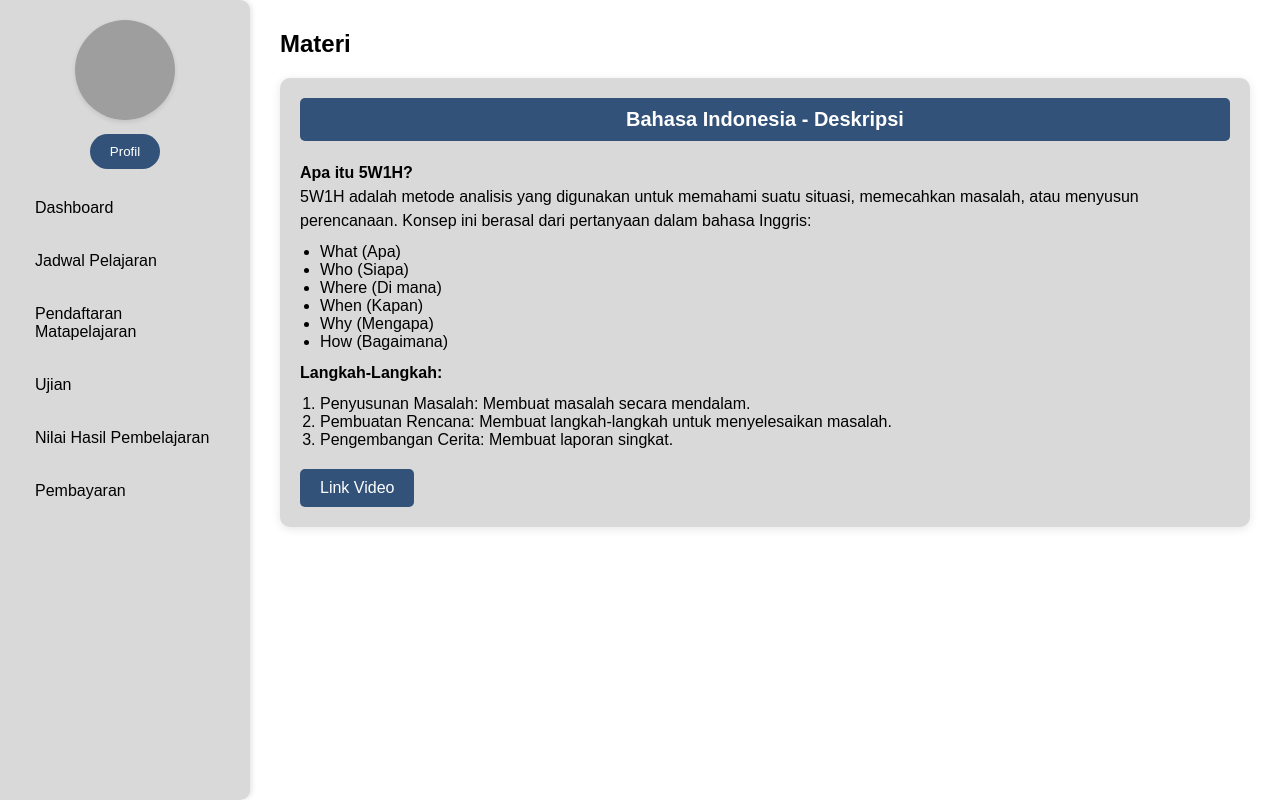
After one commit to Dikayuann/Fp_pwl, a CodeIgniter app: page /database/index.php/materi/index in a window 1280 px wide. The commit adds this page. Run offline with CodeIgniter, Linux system fonts and the light colour scheme; grey boxes are pictures that could not be loaded.

Commit message:
Ui Murid

```diff
--- a/application/config/database.php
+++ b/application/config/database.php
@@ -76,9 +76,9 @@ $query_builder = TRUE;
 $db['default'] = array(
 	'dsn'	=> '',
 	'hostname' => 'localhost',
-	'username' => '',
+	'username' => 'root',
 	'password' => '',
-	'database' => '',
+	'database' => 'kursus_online',
 	'dbdriver' => 'mysqli',
 	'dbprefix' => '',
 	'pconnect' => FALSE,
--- /dev/null
+++ b/application/controllers/Materi.php
@@ -0,0 +1,9 @@
+<?php
+defined('BASEPATH') OR exit('No direct script access allowed');
+
+class materi extends CI_Controller {
+	public function index()
+	{
+		$this->load->view('materi');
+	}
+}
--- /dev/null
+++ b/application/views/materi.php
@@ -0,0 +1,196 @@
+<!DOCTYPE html>
+<html lang="en">
+
+<head>
+    <meta charset="UTF-8">
+    <meta name="viewport" content="width=device-width, initial-scale=1.0">
+    <title>Materi</title>
+    <style>
+    * {
+        margin: 0;
+        padding: 0;
+        box-sizing: border-box;
+        font-family: Arial, sans-serif;
+    }
+
+    body {
+        background-color: #FFFFFF;
+    }
+
+    .container {
+        display: flex;
+        min-height: 100vh;
+    }
+
+    .sidebar {
+        width: 250px;
+        background-color: #D9D9D9;
+        padding: 20px;
+        display: flex;
+        flex-direction: column;
+        align-items: center;
+        border-top-right-radius: 10px;
+        border-bottom-right-radius: 10px;
+        box-shadow: 2px 0 5px rgba(0, 0, 0, 0.1);
+    }
+
+    .profile {
+        text-align: center;
+        margin-bottom: 20px;
+    }
+
+    .profile img {
+        width: 100px;
+        height: 100px;
+        border-radius: 50%;
+        margin-bottom: 10px;
+        box-shadow: 0 2px 5px rgba(0, 0, 0, 0.1);
+    }
+
+    .profile .profile-btn {
+        background-color: #325279;
+        color: #fff;
+        border: none;
+        padding: 10px 20px;
+        cursor: pointer;
+        border-radius: 30px;
+        transition: background-color 0.3s;
+        text-align: center;
+    }
+
+    .profile .profile-btn:hover {
+        background-color: #3a6a98;
+    }
+
+    .menu {
+        list-style: none;
+        width: 100%;
+        padding: 0;
+    }
+
+    .menu li {
+        margin-bottom: 15px;
+    }
+
+    .menu a {
+        text-decoration: none;
+        color: #000000;
+        font-size: 16px;
+        display: block;
+        padding: 10px 15px;
+        border-radius: 5px;
+        transition: background-color 0.3s;
+    }
+
+    .menu a:hover {
+        background-color: #BFCAD9;
+    }
+
+    .content {
+        flex: 1;
+        padding: 30px;
+    }
+
+    .content h1 {
+        font-size: 24px;
+        margin-bottom: 20px;
+        color: #000000;
+    }
+
+    .material-section {
+        background-color: #D9D9D9;
+        padding: 20px;
+        border-radius: 10px;
+        box-shadow: 0 2px 10px rgba(0, 0, 0, 0.1);
+    }
+
+    .material-section h2 {
+        background-color: #325279;
+        color: #fff;
+        padding: 10px;
+        border-radius: 5px;
+        font-size: 20px;
+        margin-bottom: 20px;
+        text-align: center;
+    }
+
+    .material-section p {
+        margin-bottom: 10px;
+        line-height: 1.5;
+        color: #000000;
+        text-align: left;
+    }
+
+    .material-section ul {
+        padding-left: 20px;
+        margin-bottom: 10px;
+        text-align: left;
+    }
+
+    .material-section ol {
+        padding-left: 20px;
+        text-align: left;
+    }
+
+    .material-section a {
+        display: inline-block;
+        background-color: #325279;
+        color: #fff;
+        text-decoration: none;
+        padding: 10px 20px;
+        border-radius: 5px;
+        margin-top: 20px;
+        text-align: center;
+    }
+
+    .material-section a:hover {
+        background-color: #3a6a98;
+    }
+    </style>
+</head>
+
+<body>
+    <div class="container">
+        <div class="sidebar">
+            <div class="profile">
+                <img src="profile.jpg" alt="Profile Picture">
+                <div>
+                    <button class="profile-btn">Profil</button>
+                </div>
+            </div>
+            <ul class="menu">
+                <li><a href="#">Dashboard</a></li>
+                <li><a href="#">Jadwal Pelajaran</a></li>
+                <li><a href="#">Pendaftaran Matapelajaran</a></li>
+                <li><a href="#">Ujian</a></li>
+                <li><a href="#">Nilai Hasil Pembelajaran</a></li>
+                <li><a href="#">Pembayaran</a></li>
+            </ul>
+        </div>
+        <div class="content">
+            <h1>Materi</h1>
+            <div class="material-section">
+                <h2>Bahasa Indonesia - Deskripsi</h2>
+                <p><strong>Apa itu 5W1H?</strong><br>5W1H adalah metode analisis yang digunakan untuk memahami suatu
+                    situasi, memecahkan masalah, atau menyusun perencanaan. Konsep ini berasal dari pertanyaan dalam
+                    bahasa Inggris:</p>
+                <ul>
+                    <li>What (Apa)</li>
+                    <li>Who (Siapa)</li>
+                    <li>Where (Di mana)</li>
+                    <li>When (Kapan)</li>
+                    <li>Why (Mengapa)</li>
+                    <li>How (Bagaimana)</li>
+                </ul>
+                <p><strong>Langkah-Langkah:</strong></p>
+                <ol>
+                    <li>Penyusunan Masalah: Membuat masalah secara mendalam.</li>
+                    <li>Pembuatan Rencana: Membuat langkah-langkah untuk menyelesaikan masalah.</li>
+                    <li>Pengembangan Cerita: Membuat laporan singkat.</li>
+                </ol>
+                <a href="#">Link Video</a>
+            </div>
+        </div>
+    </div>
+</body>
+</html>
```
Also changed, not shown: application/views/dashboard.php (+6 -1 lines).
